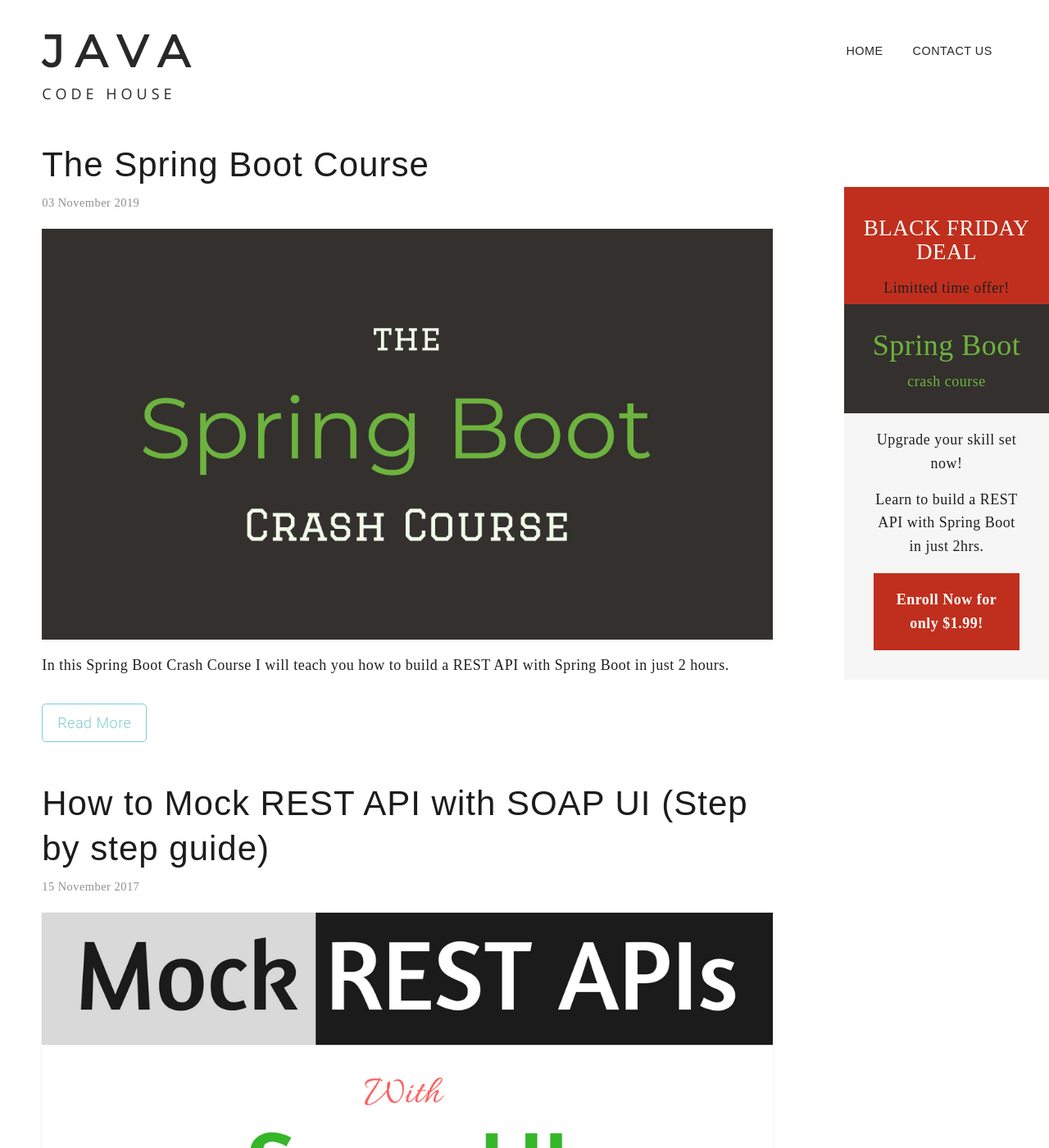
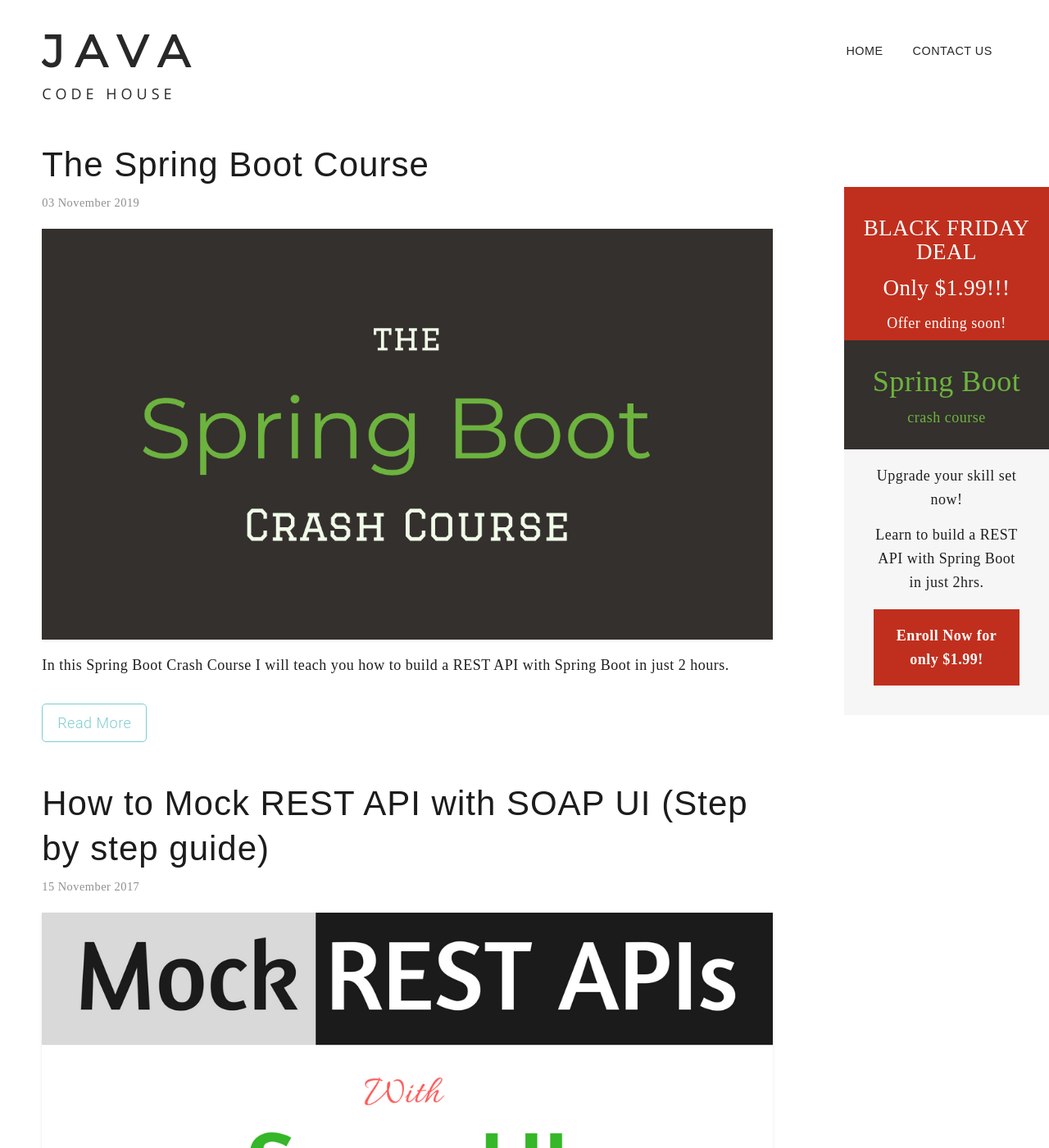
Before and after one commit to DiliniRajapaksha/DeveloperJournal, a Jekyll site: the page built from index.html, in a window 1280 px wide and 1400 px high. Shown: the whole window at 82% size. Built offline with Jekyll 4.4.1, drawn with Linux system fonts in a browser that asks for light colours; nearby versions of some CDN libraries.

Commit message:
offer update

```diff
--- a/_includes/ad-deal.html
+++ b/_includes/ad-deal.html
@@ -2,7 +2,8 @@
 	<div class="ad">
 		<div class="deal-header">
 			<h1>BLACK FRIDAY DEAL</h1>
-			<p>Limitted time offer!</p>
+			<h2>Only $1.99!!!</h2>
+			<p class="white">Offer ending soon!</p>
 		</div>
 		<div class="ad-header">
 			<h2>Spring Boot</h2>
--- a/_layouts/course-page.html
+++ b/_layouts/course-page.html
@@ -7,7 +7,7 @@ layout: default2
 	<h2>THE BEST BLACK FRIDAY DEAL EVER</h2>
 	<h1 class="">Learn <span class="bold">Spring Boot</span> for only</h1>
 	<h1 class="font-lg">$1.99!</h1>
-	<p class="">and it's your to keep forever (limitted time offer)</p>
+	<p class="">and it's your to keep forever (offer ending soon!)</p>
 </div>
 
 	<header class="post-header full-width mg-bt-0 {{ page.header-style}}">
--- a/css/layout1.scss
+++ b/css/layout1.scss
@@ -519,6 +519,9 @@ pre{
 .gray-border-10{
 	border: 10px solid #CCCCCC;
 }
+.white{
+	color: #ffffff!important;
+	}
 
 .maxw-700{
 	max-width: 700px;
```
